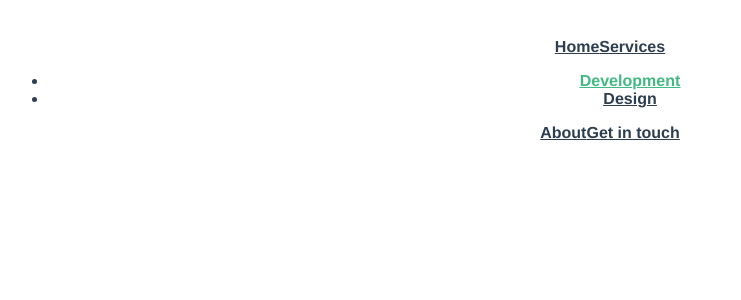
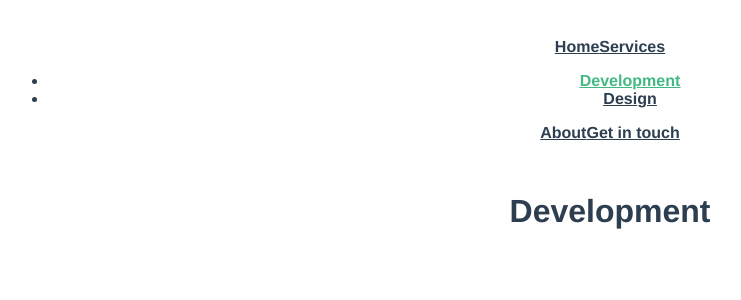
Before and after one commit to Jon-Mykal/personal-website, a Vue app: page /services/development in a window 1280 px wide. Shown: the top 300 px of the page, without its empty margins (30-771 px from the left). Built offline with nearby package versions, Linux system fonts and the light colour scheme.

Commit message:
Add Hero component to page

```diff
--- a/src/views/DevelopmentView.vue
+++ b/src/views/DevelopmentView.vue
@@ -1,6 +1,6 @@
 <template>
     <div>
-
+        <Hero pageTitle="Development"/>
     </div>
 </template>
 
```
